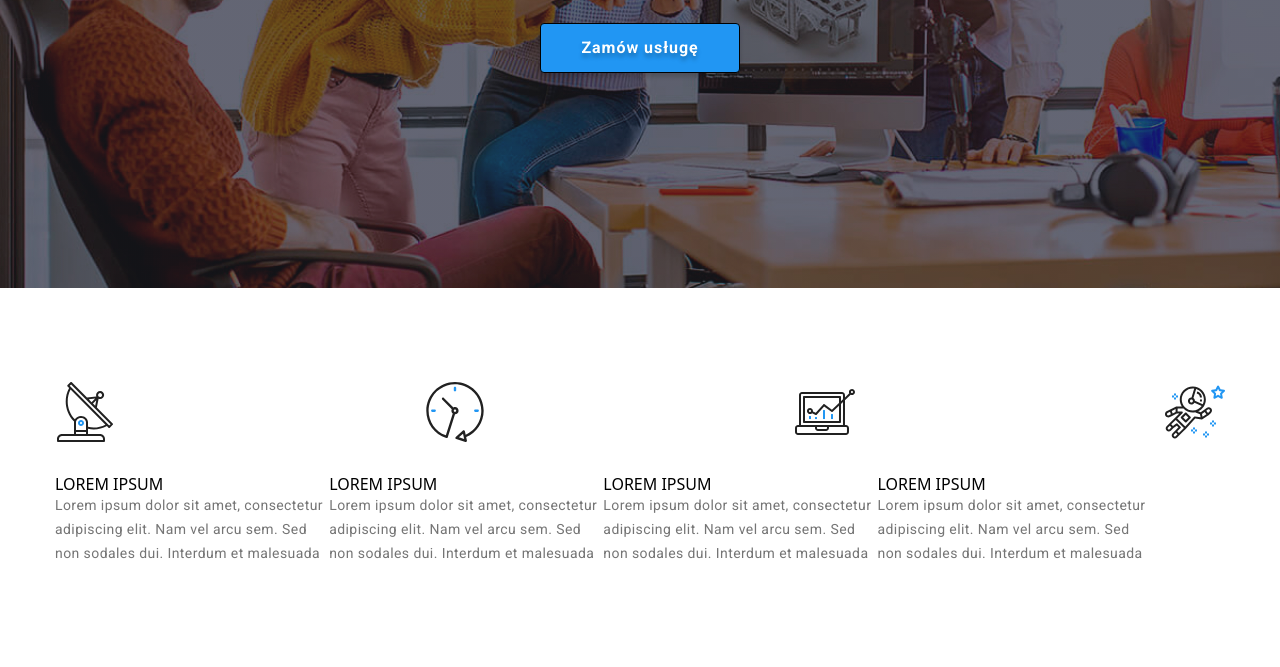
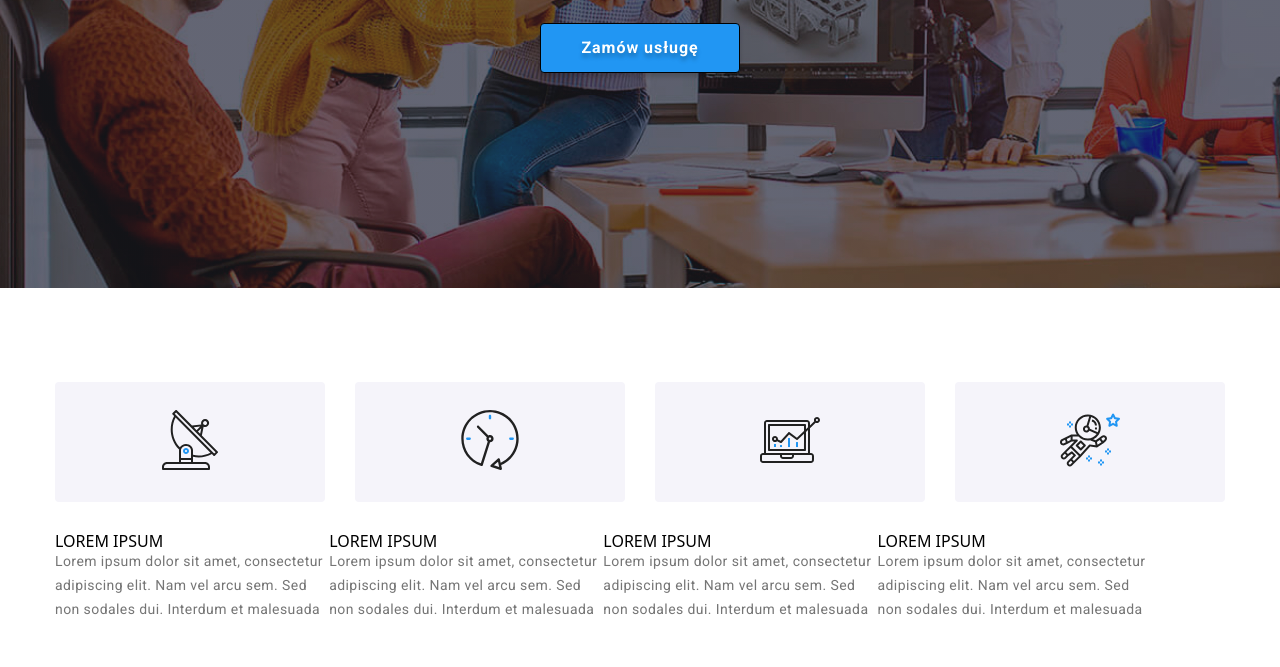
Before and after one commit to SzymonN6/goit-markup-hw-07, a plain HTML site: page index.html in a window 1280 px wide. Shown: the part 392-1059 px from the top of the page. Drawn offline with nearby package versions, Linux system fonts and the light colour scheme; files that its build step writes are made by us from their sources.

Commit message:
Update _advantages.scss

```diff
--- a/sass/components/_advantages.scss
+++ b/sass/components/_advantages.scss
@@ -7,7 +7,7 @@
   list-style: none;
   padding: 0 15px;
 
-  &advantages__item {
+  &__item {
     width: 270px;
     height: 120px;
     display: flex;
```
